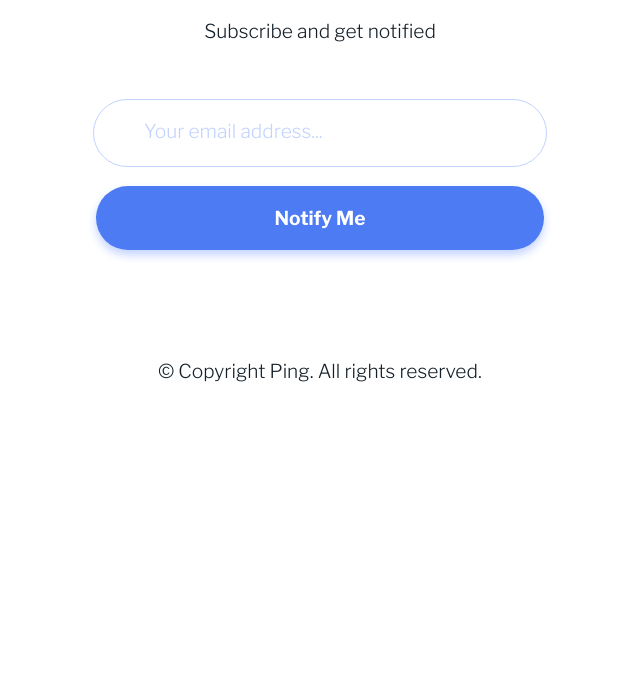
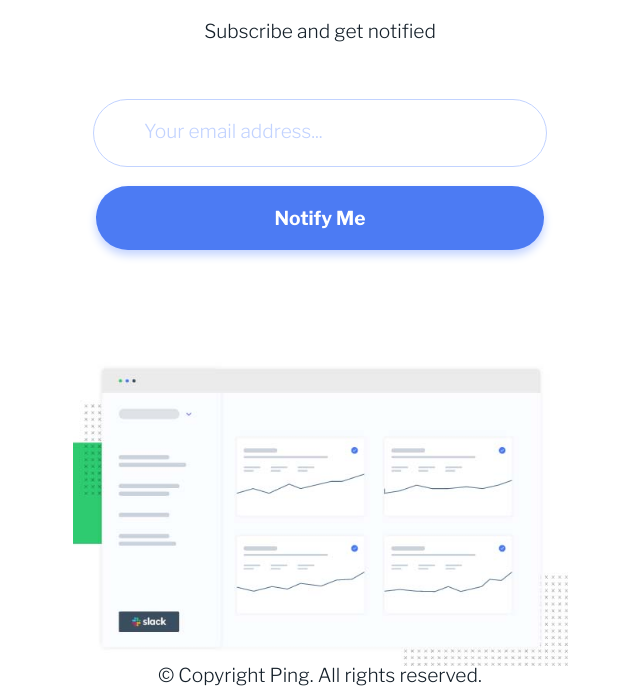
Before and after one commit to norman02/ping-single-column-comming-soon, a plain HTML site: page index.html in a window 1280 px wide. Shown: the part 293-980 px from the top of the page, without its empty margins (320-960 px from the left). Before the commit the page ends 800 px from the top, so only its background shows below. Drawn offline with nearby package versions, Linux system fonts and the light colour scheme.

Commit message:
style slack image

```diff
--- a/scss/_home.scss
+++ b/scss/_home.scss
@@ -1,3 +1,6 @@
+
+
+
 
 body {
     font-family: $primary-font;
@@ -7,6 +10,8 @@ body {
     font-size: 1.2rem;
     font-weight: 300;
 }
+
+
 
 .title {
     margin-top: 8.5rem;
@@ -66,4 +71,12 @@ body {
         box-shadow: 0 5px 10px $light-blue;
     }
 
+
+
 }
+.slack {
+    margin: auto;
+    background: center / contain no-repeat url('../img/slack.jpg');
+    width: 32rem;
+    height: 19rem;
+}
```
Also changed, not shown: index.html (+1 -0 lines), css/main.css, 1 other file.
